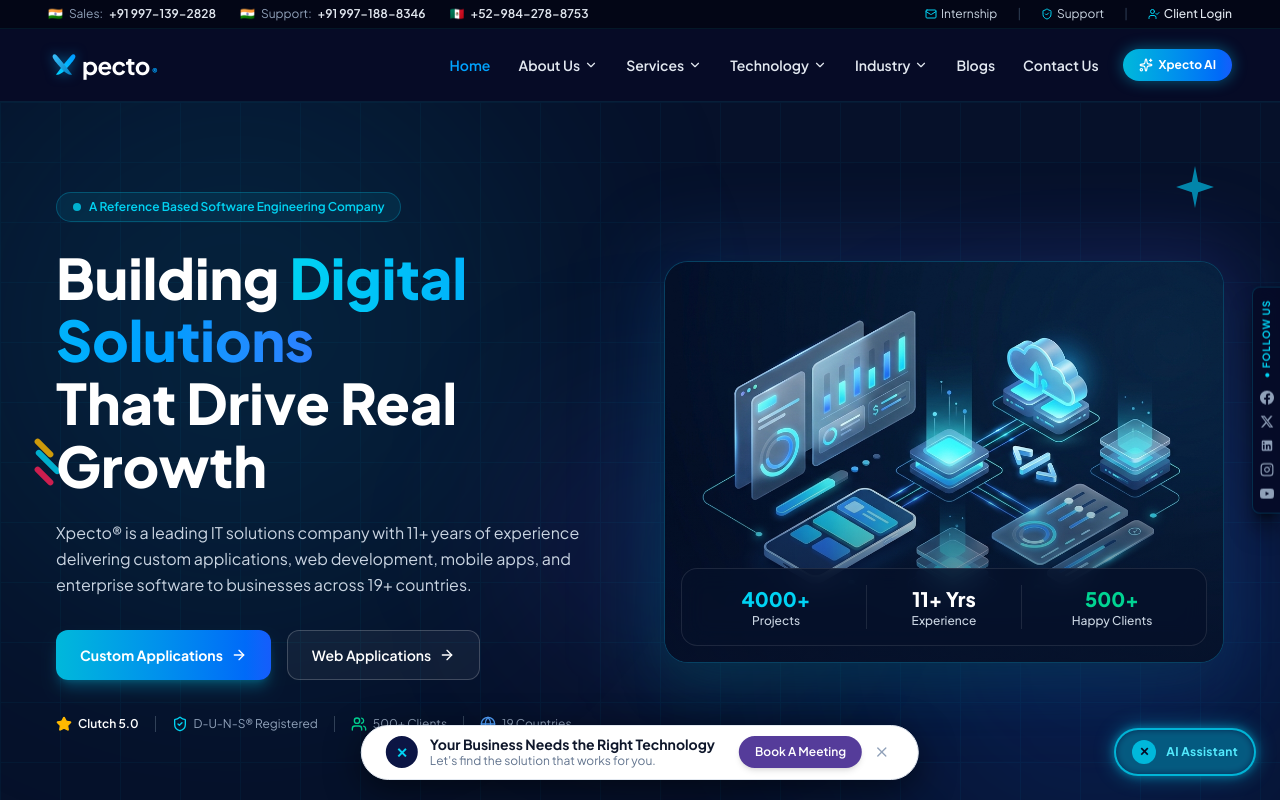
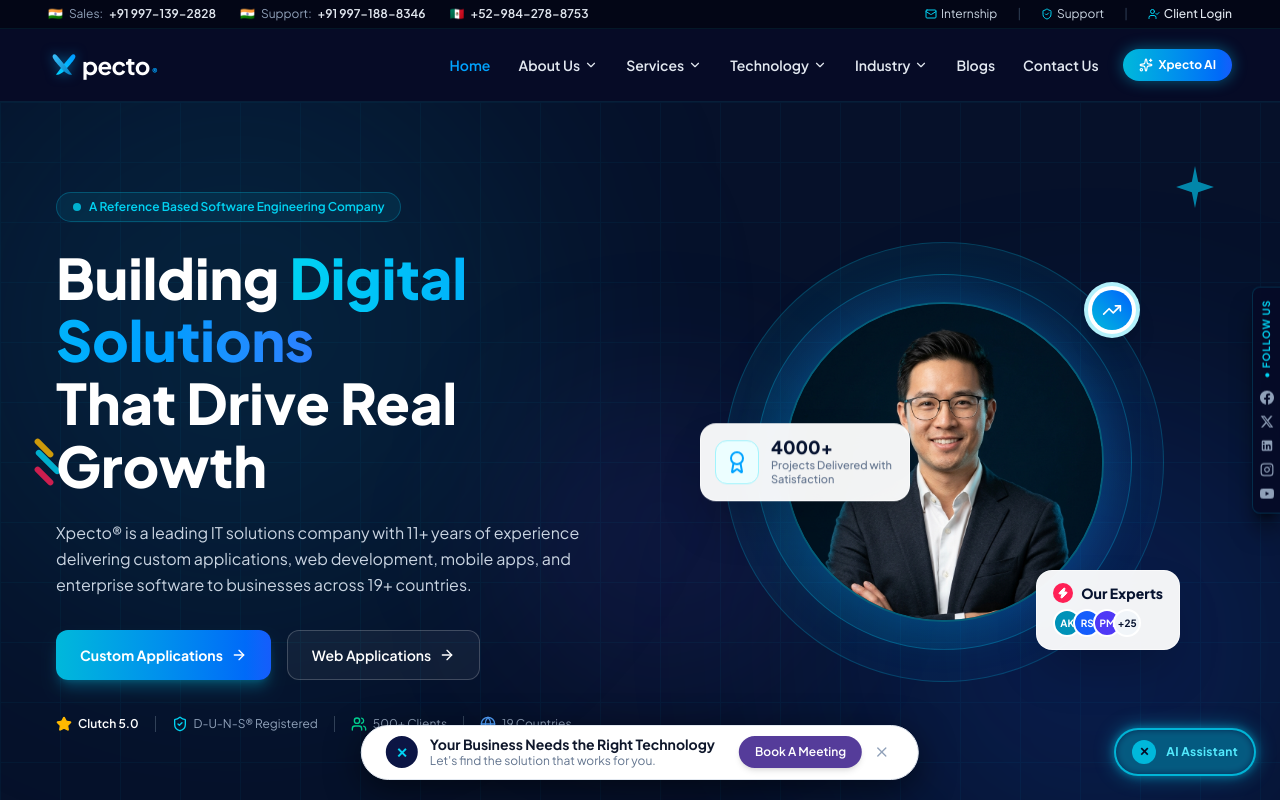
Before and after one commit to codesumitsaxena/Xpecto, a React (Vite) app: page / in a window 1280 px wide. Shown: the top 800 px of the page. Built offline with nearby package versions, Linux system fonts and the light colour scheme.

Commit message:
Update HomePage hero right side with consultant portrait, concentric rings, and floating badges

```diff
--- a/src/pages/HomePage.jsx
+++ b/src/pages/HomePage.jsx
@@ -116,36 +116,59 @@ export default function HomePage() {
               </div>
             </div>
 
-            {/* Right: Hero Image + Floating Badges */}
-            <div className="lg:col-span-6 relative flex justify-center items-center mt-4 lg:mt-0">
-              {/* Outer glow */}
-              <div className="absolute -inset-4 bg-gradient-to-tr from-cyan-500/20 via-blue-500/15 to-indigo-500/20 rounded-3xl blur-2xl pointer-events-none" />
+            {/* Right: Consultant Portrait + Concentric Rings + Floating Badges */}
+            <div className="lg:col-span-6 relative flex justify-center items-center mt-6 lg:mt-0 py-4">
+              <div className="relative w-[300px] h-[300px] sm:w-[400px] sm:h-[400px] lg:w-[440px] lg:h-[440px] flex items-center justify-center">
+                {/* Concentric Glowing Cyan/Blue Rings (ProVice style) */}
+                <div className="absolute inset-0 rounded-full border border-cyan-400/20 bg-gradient-to-br from-cyan-500/10 to-blue-600/5" />
+                <div className="absolute inset-6 sm:inset-8 rounded-full border border-cyan-400/25 bg-gradient-to-tr from-cyan-500/15 via-blue-500/10 to-transparent" />
+                <div className="absolute inset-12 sm:inset-16 rounded-full bg-gradient-to-b from-cyan-400/25 to-blue-600/20 blur-[1px] border border-cyan-300/30" />
 
-              <div className="relative w-full max-w-lg lg:max-w-full rounded-3xl overflow-hidden border border-cyan-500/25 bg-[#0a193a] shadow-2xl shadow-cyan-950/50">
-                <img
-                  src="/images/hero-showcase.jpg"
-                  alt="Xpecto Digital Solutions Architecture"
-                  className="w-full h-[260px] sm:h-[340px] lg:h-[400px] object-cover"
-                  onError={(e) => {
-                    e.target.src = '/images/consulting_img.jpg';
-                  }}
-                />
-                {/* Subtle gradient overlay at bottom */}
-                <div className="absolute inset-0 bg-gradient-to-t from-[#06112a]/80 via-transparent to-transparent pointer-events-none" />
+                {/* Portrait Image */}
+                <div className="relative w-[220px] h-[220px] sm:w-[290px] sm:h-[290px] lg:w-[320px] lg:h-[320px] rounded-full overflow-hidden border-2 border-cyan-400/40 shadow-[0_0_50px_rgba(0,163,255,0.28)] bg-[#06112a]">
+                  <img
+                    src="/images/hero-consultant.jpg"
+                    alt="Xpecto Tech Consultation Expert"
+                    className="w-full h-full object-cover object-top scale-105"
+                    onError={(e) => {
+                      e.target.src = '/images/consulting_img.jpg';
+                    }}
+                  />
+                </div>
 
-                {/* Bottom overlay mini-stats bar */}
-                <div className="absolute bottom-3 left-3 right-3 sm:bottom-4 sm:left-4 sm:right-4 grid grid-cols-3 gap-2 sm:gap-3 bg-[#06112a]/80 backdrop-blur-md border border-white/10 rounded-2xl p-3 sm:p-4">
-                  <div className="text-center">
-                    <div className="text-base sm:text-xl font-black text-cyan-400">4000+</div>
-                    <div className="text-[10px] sm:text-xs text-slate-300 font-medium">Projects</div>
+                {/* Floating Card 1: Left — 4000+ Projects Delivered */}
+                <div className="absolute -left-2 sm:-left-6 top-1/2 -translate-y-1/2 bg-white/95 backdrop-blur-md text-[#071330] rounded-2xl p-2.5 sm:p-3.5 shadow-2xl border border-white/60 flex items-center gap-2.5 sm:gap-3 z-20 max-w-[175px] sm:max-w-[210px]">
+                  <div className="w-9 h-9 sm:w-11 sm:h-11 rounded-xl bg-cyan-50 border border-cyan-200 flex items-center justify-center shrink-0">
+                    <Award className="w-5 h-5 sm:w-6 sm:h-6 text-[#00a3ff]" />
                   </div>
-                  <div className="text-center border-x border-white/10">
-                    <div className="text-base sm:text-xl font-black text-white">11+ Yrs</div>
-                    <div className="text-[10px] sm:text-xs text-slate-300 font-medium">Experience</div>
+                  <div>
+                    <div className="text-sm sm:text-lg font-black leading-none text-[#071330]">4000+</div>
+                    <div className="text-[10px] sm:text-[11px] text-slate-500 font-medium leading-tight mt-0.5">
+                      Projects Delivered with Satisfaction
+                    </div>
                   </div>
-                  <div className="text-center">
-                    <div className="text-base sm:text-xl font-black text-emerald-400">500+</div>
-                    <div className="text-[10px] sm:text-xs text-slate-300 font-medium">Happy Clients</div>
+                </div>
+
+                {/* Floating Badge 2: Top Right — Growth Icon */}
+                <div className="absolute right-2 sm:right-6 top-6 sm:top-10 w-12 h-12 sm:w-14 sm:h-14 rounded-full bg-white shadow-xl border-4 border-cyan-400/30 flex items-center justify-center z-20">
+                  <div className="w-8 h-8 sm:w-10 sm:h-10 rounded-full bg-gradient-to-tr from-cyan-500 to-blue-600 flex items-center justify-center text-white">
+                    <TrendingUp className="w-4 h-4 sm:w-5 sm:h-5" />
+                  </div>
+                </div>
+
+                {/* Floating Card 3: Bottom Right — Our Experts */}
+                <div className="absolute -right-1 sm:-right-4 bottom-4 sm:bottom-8 bg-white/95 backdrop-blur-md text-[#071330] rounded-2xl px-3.5 py-2.5 sm:px-4 sm:py-3 shadow-2xl border border-white/60 z-20">
+                  <div className="flex items-center gap-2 mb-1.5">
+                    <div className="w-5 h-5 rounded-full bg-rose-500 flex items-center justify-center">
+                      <Zap className="w-3 h-3 text-white fill-white" />
+                    </div>
+                    <span className="text-xs sm:text-sm font-extrabold text-[#071330]">Our Experts</span>
+                  </div>
+                  <div className="flex items-center -space-x-2">
+                    <div className="w-7 h-7 rounded-full bg-cyan-600 border-2 border-white flex items-center justify-center text-[10px] font-bold text-white">AK</div>
+                    <div className="w-7 h-7 rounded-full bg-blue-600 border-2 border-white flex items-center justify-center text-[10px] font-bold text-white">RS</div>
+                    <div className="w-7 h-7 rounded-full bg-indigo-600 border-2 border-white flex items-center justify-center text-[10px] font-bold text-white">PM</div>
+                    <div className="w-7 h-7 rounded-full bg-slate-100 border-2 border-white flex items-center justify-center text-[10px] font-bold text-[#071330]">+25</div>
                   </div>
                 </div>
               </div>
```
Also changed, not shown: public/images/hero-consultant.jpg (added).
